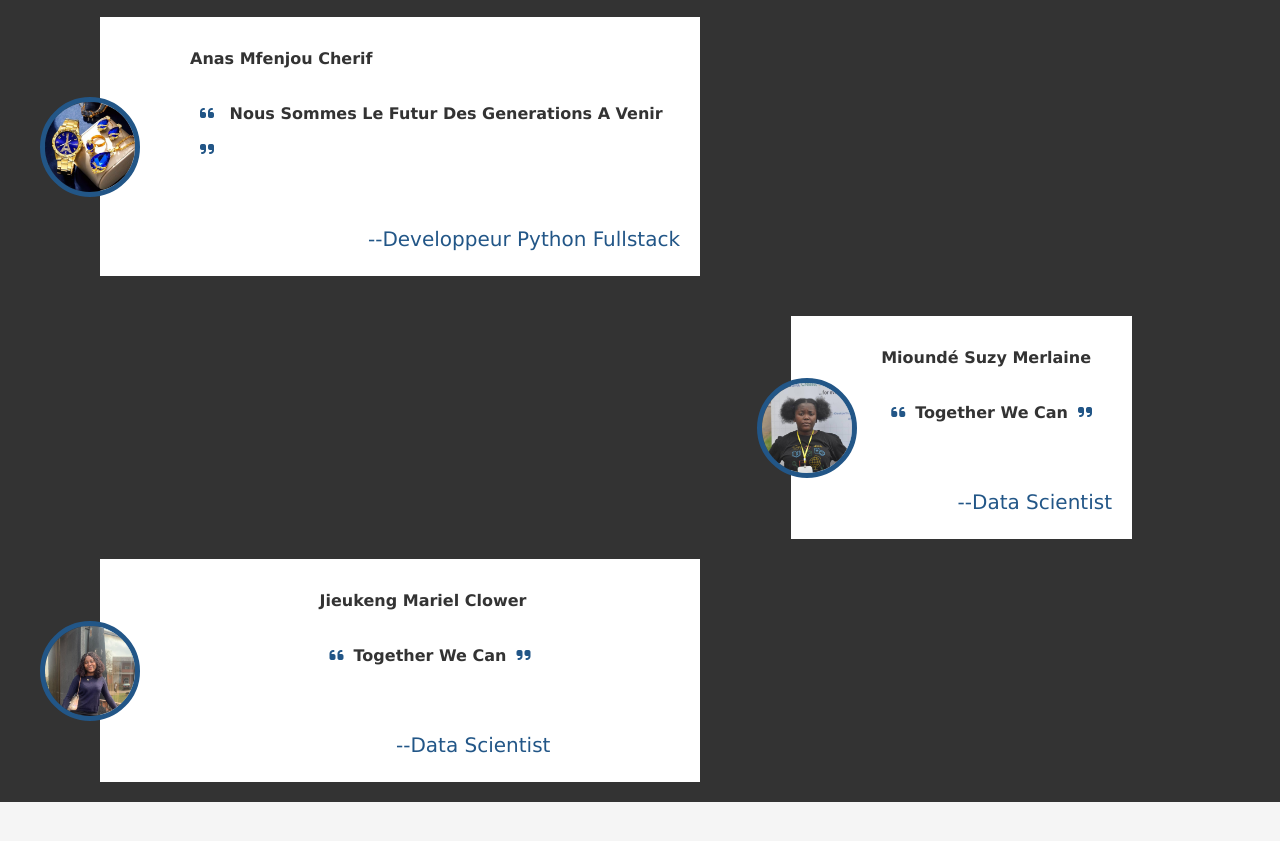
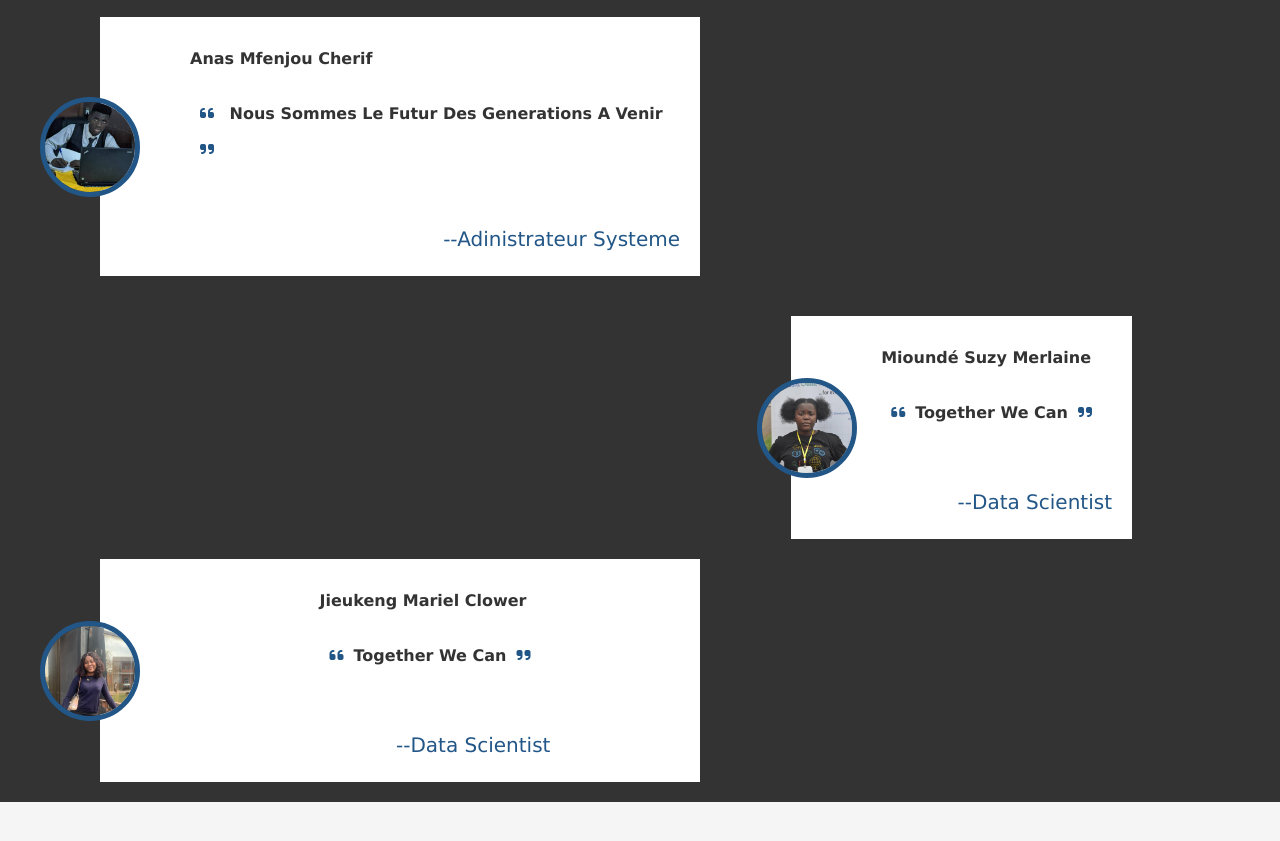
Before and after one commit to delahk01/CEA-Enterprise, a plain HTML site: page index.html in a window 1280 px wide. Shown: the part 5825-6666 px from the top of the page. Drawn offline with nearby package versions, Linux system fonts and the light colour scheme.

Commit message:
Update index.html

```diff
--- a/index.html
+++ b/index.html
@@ -494,10 +494,10 @@ height="0" width="0" style="display:none;visibility:hidden"></iframe></noscript>
             </div>
 
             <div class="box">
-                <img src="images/bjx.webp">
+                <img src="images/cherifdescription.jpeg">
                 <div class="info">
                     <p>Anas Mfenjou Cherif<br/><br><i class="fas fa-quote-left"></i> Nous sommes le futur des generations a venir<i class="fas fa-quote-right"></i></p>
-                    <h2>--Developpeur python fullstack  </h2>
+                    <h2>--adinistrateur Systeme  </h2>
                 </div>
             </div>
 
```
